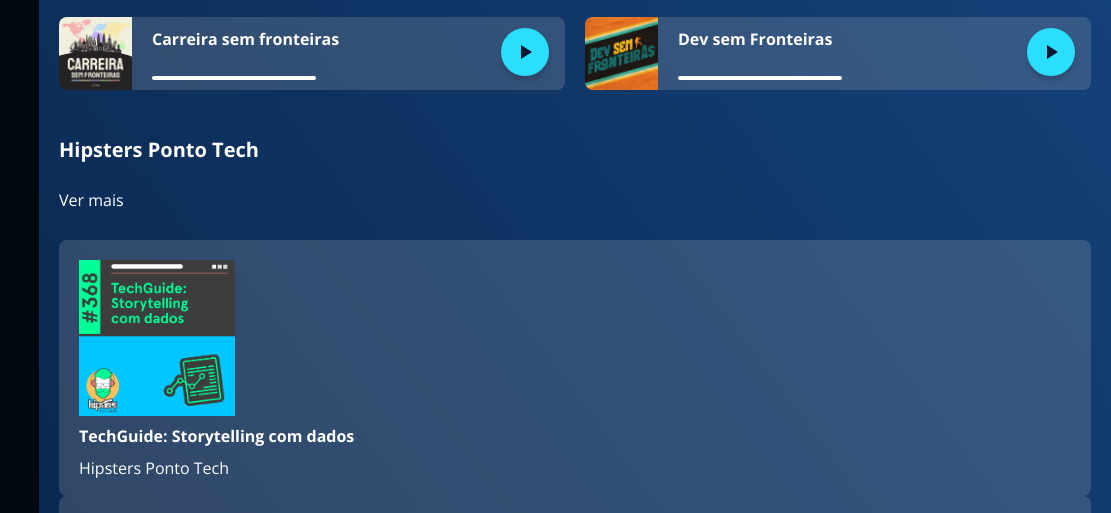
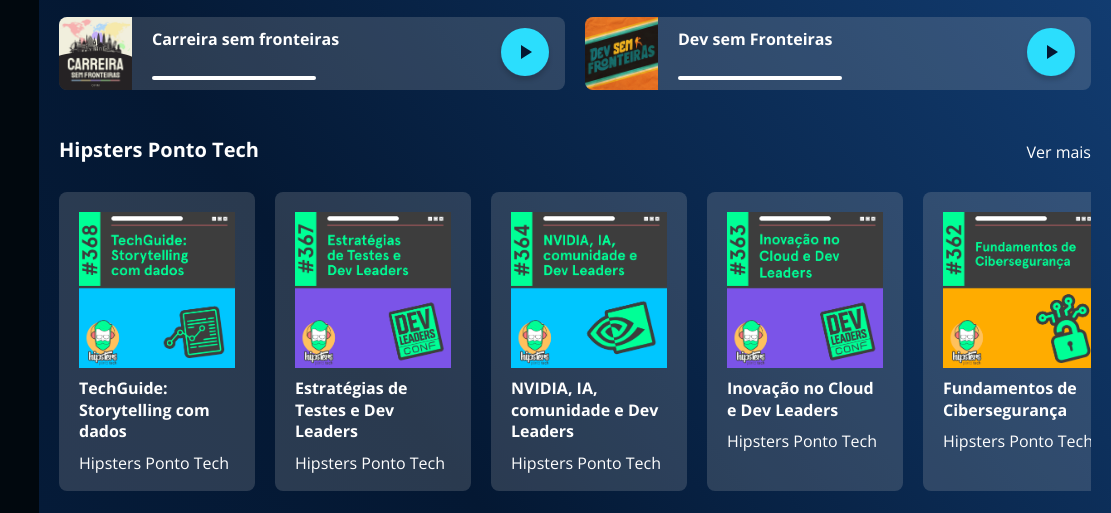
Before and after one commit to DaviVilarinho/alura-grid, a plain HTML site: page index.html in a window 1280 px wide. Shown: the part 339-852 px from the top of the page, 169-1280 px from the left. Drawn offline with nearby package versions, Linux system fonts and the light colour scheme.

Commit message:
cards verticais

```diff
--- a/src/style/grid/section.css
+++ b/src/style/grid/section.css
@@ -36,3 +36,17 @@
 .secao-horizontal .secao__cartoes .cartao .cartao__botao {
   grid-area: 2 / 3 / 3 / 4;
 }
+
+.secao-vertical {
+  display: grid;
+  grid-template-columns: 1fr auto;
+}
+
+.secao-vertical .secao__cartoes {
+  display: grid;
+  grid-auto-flow: column;
+  overflow-x: scroll;
+  overflow-y: hidden;
+  column-gap: 1.25rem;
+  grid-column: 1/3;
+}
```
